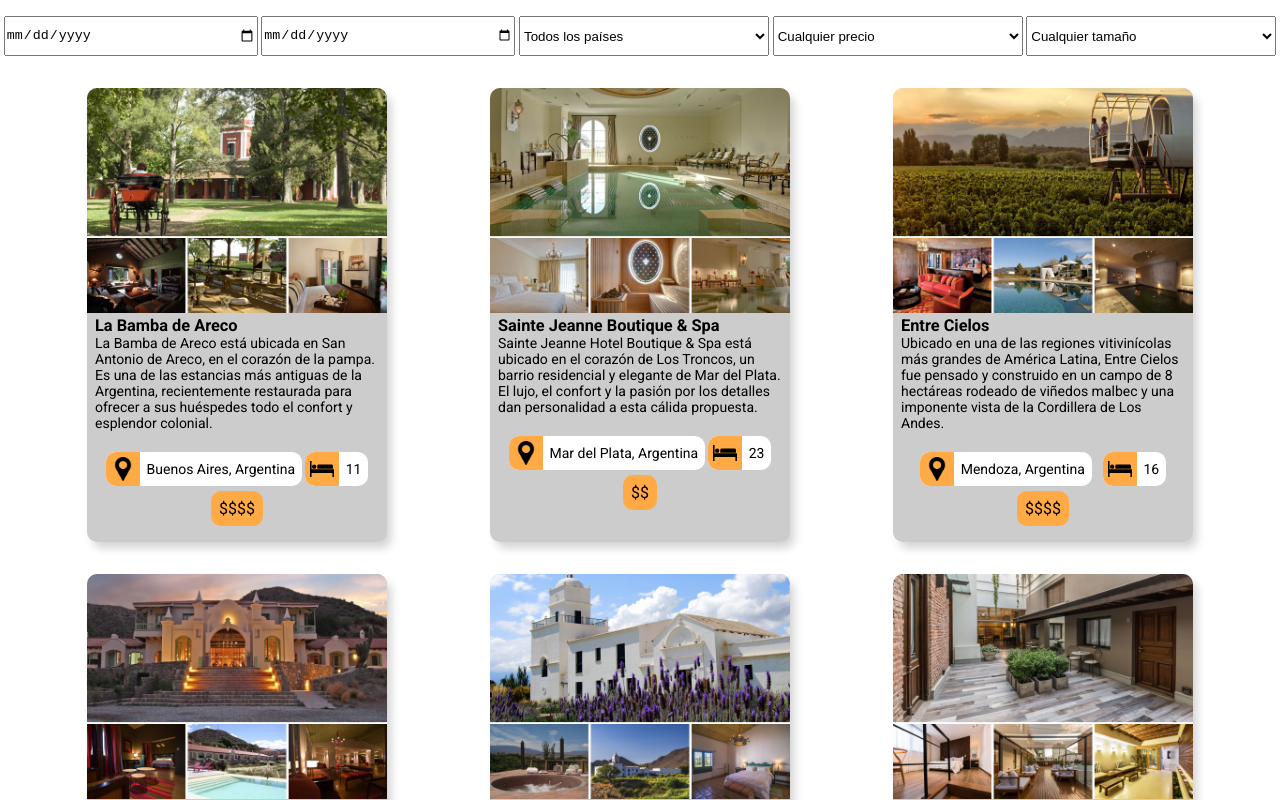
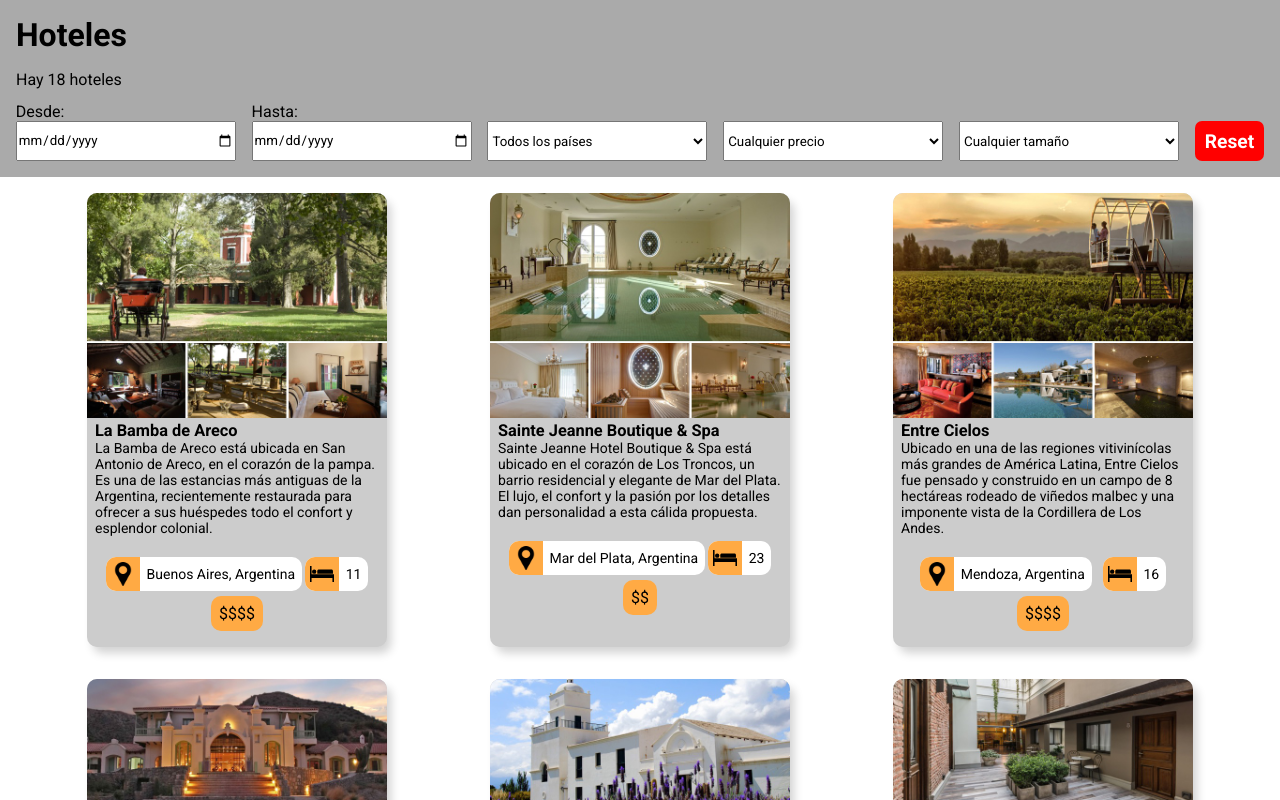
Before and after one commit to leoo1995/project-hotels, a React (Create React App) app: page / in a window 1280 px wide. Shown: the top 800 px of the page. Built offline with nearby package versions, Linux system fonts and the light colour scheme.

Commit message:
proyecto funcional sin boton reset

```diff
--- a/package.json
+++ b/package.json
@@ -4,6 +4,7 @@
   "main": "index.js",
   "license": "MIT",
   "dependencies": {
+    "moment": "^2.29.1",
     "react": "^17.0.1",
     "react-dom": "^17.0.1",
     "react-scripts": "^4.0.3",
--- a/src/App.jsx
+++ b/src/App.jsx
@@ -5,9 +5,13 @@ import Date from "./components/Date";
 import SelectPrice from "./components/SelectPrice";
 import SelectCountry from "./components/SelectCountry";
 import SelectSize from "./components/SelectSize";
+import Reset from "./components/Reset";
 import "./sass/App.scss";
 import filterBySize from "./functions/filterBySize";
 import filterByDates from "./functions/filterByDates";
+import showAplicatedFilters from "./functions/showAplicatedFilters";
+import showAplicatedDates from "./functions/showAplicatedDates";
+
 const dates = [
   { value: "", id: 1 },
   { value: "", id: 2 }
@@ -31,37 +35,49 @@ const App = () => {
   const changeCountry = value => setCountry({ value: value });
   const changePrice = value => setPrice({ value: value });
   const changeSize = value => setSize({ value: value });
+  const resetFilters = () => {
+    setSize(selectSize);
+    setCountry(selectCountry);
+    setPrice(selectPrice);
+    setInputDates(dates);
+  };
+  const filteredHotels = hotels
+    .filter(hotel => (country.value ? hotel.country === country.value : true))
+    .filter(hotel => filterBySize(hotel, size))
+    .filter(hotel => (price.value ? hotel.price == price.value : true))
+    .filter(hotel => filterByDates(hotel, inputDates))
+    .map((hotel, index) => <Hotel key={index} {...hotel} />);
+
   return (
     <>
       <header>
+        <div className="time-interval">
+          <h1>Hoteles</h1>
+          Hay {filteredHotels.length + " "}
+          {showAplicatedFilters(size, price, country)}
+          {showAplicatedDates(inputDates)}
+        </div>
         <div className="filter">
           {dates.map(d => (
+            <div key={d.id} className="input-date">
+              <span>{d.id === 1 ? "Desde:" : "Hasta:"}</span>
               <Date
                 key={d.id}
                 id={d.id}
                 value={d.value}
                 changeDate={changeDate}
               />
+            </div>
           ))}
-          <SelectCountry
-            value={selectCountry.value}
-            changeCountry={changeCountry}
-          />
-          <SelectPrice value={selectPrice.value} changePrice={changePrice} />
-          <SelectSize value={selectSize.value} changeSize={changeSize} />
+
+          <SelectCountry value={country.value} changeCountry={changeCountry} />
+          <SelectPrice value={price.value} changePrice={changePrice} />
+          <SelectSize value={size.value} changeSize={changeSize} />
+          <Reset resetFilters={resetFilters} />
         </div>
       </header>
       <main className="container">
-        {hotels
-          .filter(hotel =>
-            country.value ? hotel.country === country.value : true
-          )
-          .filter(hotel => filterBySize(hotel, size))
-          .filter(hotel => (price.value ? hotel.price == price.value : true))
-          .filter(hotel => filterByDates(hotel, inputDates))
-          .map((hotel, index) => (
-            <Hotel key={index} {...hotel} />
-          ))}
+        {filteredHotels.length ? filteredHotels : "No hay coincidencias"}
       </main>
     </>
   );
--- /dev/null
+++ b/src/components/Reset.jsx
@@ -0,0 +1,12 @@
+import React from "react";
+import "../sass/Reset.scss";
+const Reset = props => {
+  const handleReset = () => props.resetFilters();
+  return (
+    <button onClick={handleReset} className="btn reset">
+      Reset
+    </button>
+  );
+};
+
+export default Reset;
--- a/src/functions/filterByDates.js
+++ b/src/functions/filterByDates.js
@@ -2,7 +2,7 @@ export default (hotel, inputDates) => {
   const [dateFrom, dateTo] = inputDates;
   const timeUnixFrom = new Date(dateFrom.value).getTime();
   const timeUnixTo = new Date(dateTo.value).getTime();
-  // if (!timeUnixFrom || !timeUnixTo) return true;
+
   if (timeUnixFrom > timeUnixTo) return false;
   if (timeUnixFrom <= timeUnixTo)
     return (
--- /dev/null
+++ b/src/functions/showAplicatedDates.js
@@ -0,0 +1,12 @@
+import showFullDate from "./showFullDate";
+export default inputDates => {
+  if (inputDates.filter(inputDate => inputDate.value).length === 2)
+    return (
+      <>
+        {" "}
+        desde el{" "}
+        <span className="date">{showFullDate(inputDates[0].value)}</span> hasta
+        el <span className="date">{showFullDate(inputDates[1].value)}</span>
+      </>
+    );
+};
--- /dev/null
+++ b/src/functions/showAplicatedFilters.js
@@ -0,0 +1,21 @@
+export default (size, price, country) => {
+  const prices = ["muy económicos", "económicos", "costosos", "muy costosos"];
+  let sizeHotel;
+  switch (size.value) {
+    case "small":
+      sizeHotel = "pequeños";
+      break;
+    case "medium":
+      sizeHotel = "medianos";
+      break;
+    case "big":
+      sizeHotel = "grandes";
+    default:
+      break;
+  }
+
+  return `hoteles${size.value ? " " + sizeHotel : " "}
+  ${price.value && size.value ? " y " : ""}
+  ${price.value ? " " + prices[price.value - 1] : " "}
+  ${country.value ? " en " + country.value : " "}`;
+};
--- a/src/functions/showFullDate.js
+++ b/src/functions/showFullDate.js
@@ -1,3 +1,5 @@
-export default dateString => {
-  const date = new Date(dateString);
-};
+import moment from "moment";
+import "moment/locale/es";
+moment.locale("es");
+export default dateString =>
+  moment(dateString ? dateString : {}).format("dddd, D [de] MMMM [del] YYYY");
--- a/src/sass/App.scss
+++ b/src/sass/App.scss
@@ -1,11 +1,44 @@
+@import url("https://fonts.googleapis.com/css2?family=Roboto:ital,wght@0,100;0,300;0,400;0,500;0,700;0,900;1,100;1,300;1,400;1,500;1,700;1,900&display=swap");
+:root {
+  font-size: 16px;
+}
+* {
+  font-family: Roboto;
+  margin: 0;
+  padding: 0;
+}
+.time-interval {
+  background-color: #aaa;
+  padding: 1rem;
+  h1 {
+    margin-bottom: 1rem;
+  }
+  .date {
+    font-weight: bold;
+  }
+}
 .filter {
+  background-color: #aaa;
   display: flex;
   justify-content: space-evenly;
   height: 40px;
   padding-block: 1rem;
-  select,
-  input {
-    flex: 250px 0 0;
+
+  div,
+  select {
+    flex: 220px 0 0;
+  }
+  .input-date {
+    display: flex;
+    flex-direction: column;
+    position: relative;
+    input {
+      height: 100%;
+    }
+    span {
+      position: absolute;
+      bottom: 100%;
+    }
   }
 }
 .container {
--- /dev/null
+++ b/src/sass/Reset.scss
@@ -0,0 +1,12 @@
+.btn {
+  padding-inline: 10px;
+  border: none;
+  border-radius: 7px;
+  cursor: pointer;
+}
+.reset {
+  color: #fff;
+  font-weight: bold;
+  background-color: #f00;
+  font-size: 1.2rem;
+}
```
Also changed, not shown: 1 other file (tests, documents, lock files or other folders). Lines whose indentation alone changed are shown as unchanged.
